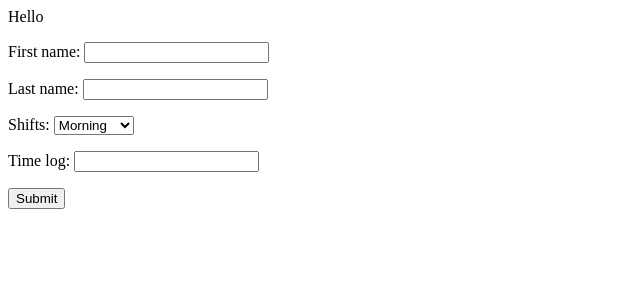
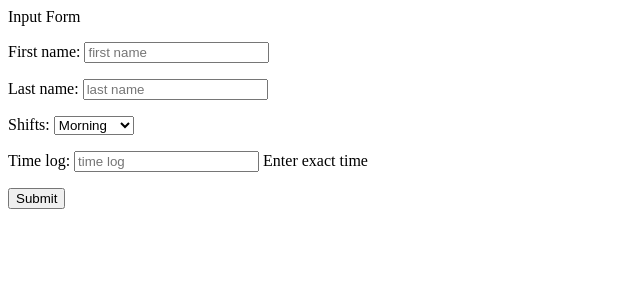
Before and after one commit to rakeshshah18/learning_django, a Django app: page /form/ in a window 1280 px wide. Shown: the top 300 px of the page, without its empty margins (0-640 px from the left). Run offline with Django 5.2, Linux system fonts and the light colour scheme.

Commit message:
temp commit

```diff
--- a/myapp/forms.py
+++ b/myapp/forms.py
@@ -8,7 +8,7 @@ shifts = [
 ]
 
 class InputForm(forms.Form):
-    first_name = forms.CharField(max_length=200)
-    last_name = forms.CharField(max_length=200)
+    first_name = forms.CharField(max_length=200, widget=forms.TextInput(attrs={'placeholder':'first name'}))
+    last_name = forms.CharField(max_length=200, widget=forms.TextInput(attrs={'placeholder':'last name'}))
     shifts = forms.ChoiceField(choices=shifts)
-    time_log = forms.TimeField()
+    time_log = forms.TimeField( widget=forms.TimeInput(attrs={'placeholder':'time log'}), help_text="Enter exact time")
--- a/myapp/templates/form.html
+++ b/myapp/templates/form.html
@@ -1,4 +1,4 @@
-<p>Hello</p>
+<p>Input Form</p>
 
 <form action = "" method="post">
     {% csrf_token %}
```
